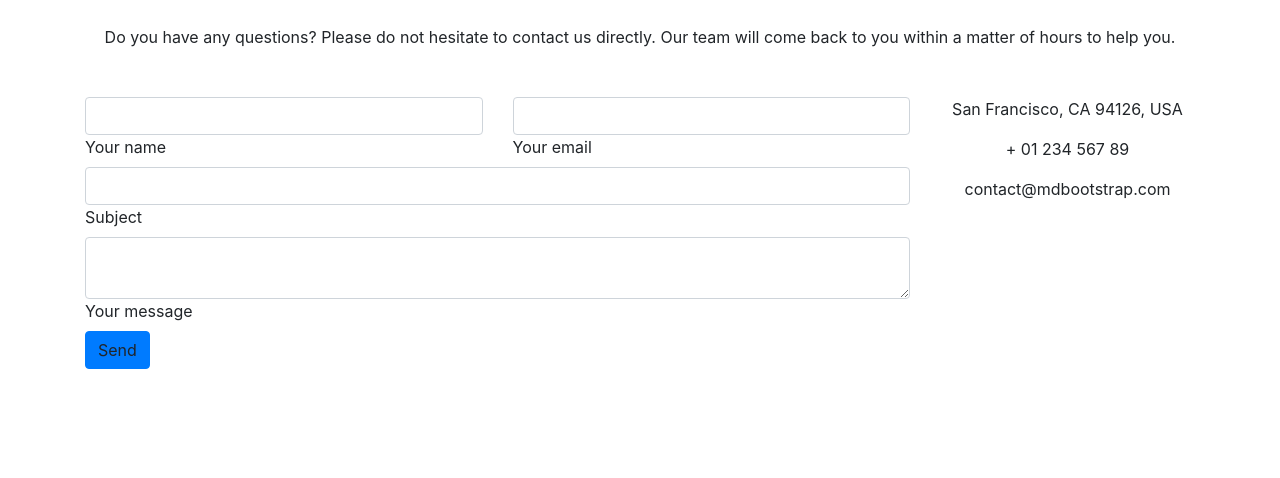
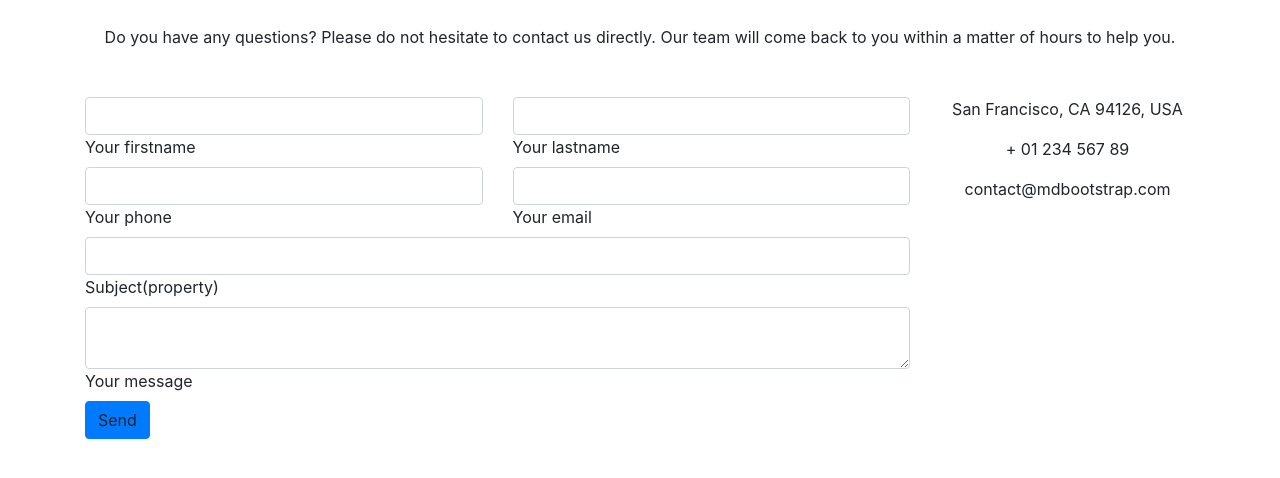
Before and after one commit to devmonde123/symfony-vuejs, a Symfony app: template templates/contact/contact.html.twig in a window 1280 px wide. Shown: the part 61-539 px from the top of the page. Run offline with Twig, Linux system fonts and the light colour scheme; the template is opened without the code that fills it, so the values that code supplies are empty; some libraries are stand-ins or nearby versions.

Commit message:
add Contact template add new input +  Contact Entity

```diff
--- a/templates/contact/contact.html.twig
+++ b/templates/contact/contact.html.twig
@@ -22,11 +22,30 @@
                     <!--Grid column-->
                     <div class="col-md-6">
                         <div class="md-form mb-0">
-                            <input type="text" id="name" name="name" class="form-control">
-                            <label for="name" class="">Your name</label>
+                            <input type="text" id="firstname" name="firstname" class="form-control">
+                            <label for="firstname" class="">Your firstname</label>
                         </div>
                     </div>
                     <!--Grid column-->
+
+                    <!--Grid column-->
+                    <div class="col-md-6">
+                        <div class="md-form mb-0">
+                            <input type="text" id="lastname" name="lastname" class="form-control">
+                            <label for="lastname" class="">Your lastname</label>
+                        </div>
+                    </div>
+                    <!--Grid column-->
+
+                    <!--Grid column-->
+                    <div class="col-md-6">
+                        <div class="md-form mb-0">
+                            <input type="text" id="phone" name="phone" class="form-control">
+                            <label for="phone" class="">Your phone</label>
+                        </div>
+                    </div>
+                    <!--Grid column-->
+
 
                     <!--Grid column-->
                     <div class="col-md-6">
@@ -44,8 +63,8 @@
                 <div class="row">
                     <div class="col-md-12">
                         <div class="md-form mb-0">
-                            <input type="text" id="subject" name="subject" class="form-control">
-                            <label for="subject" class="">Subject</label>
+                            <input type="text" id="property" name="property" class="form-control">
+                            <label for="property" class="">Subject(property)</label>
                         </div>
                     </div>
                 </div>
```
Also changed, not shown: src/Entity/Contact.php (added, +159 -0 lines).
